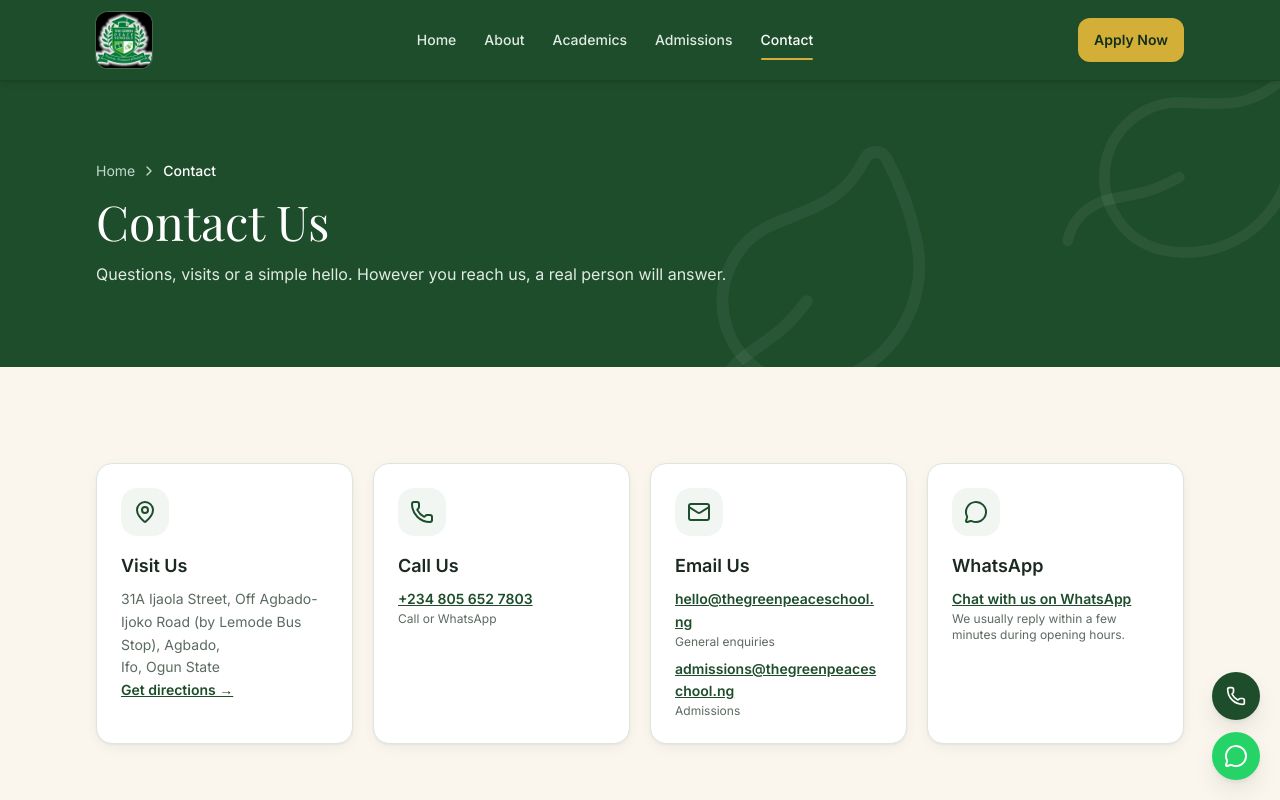
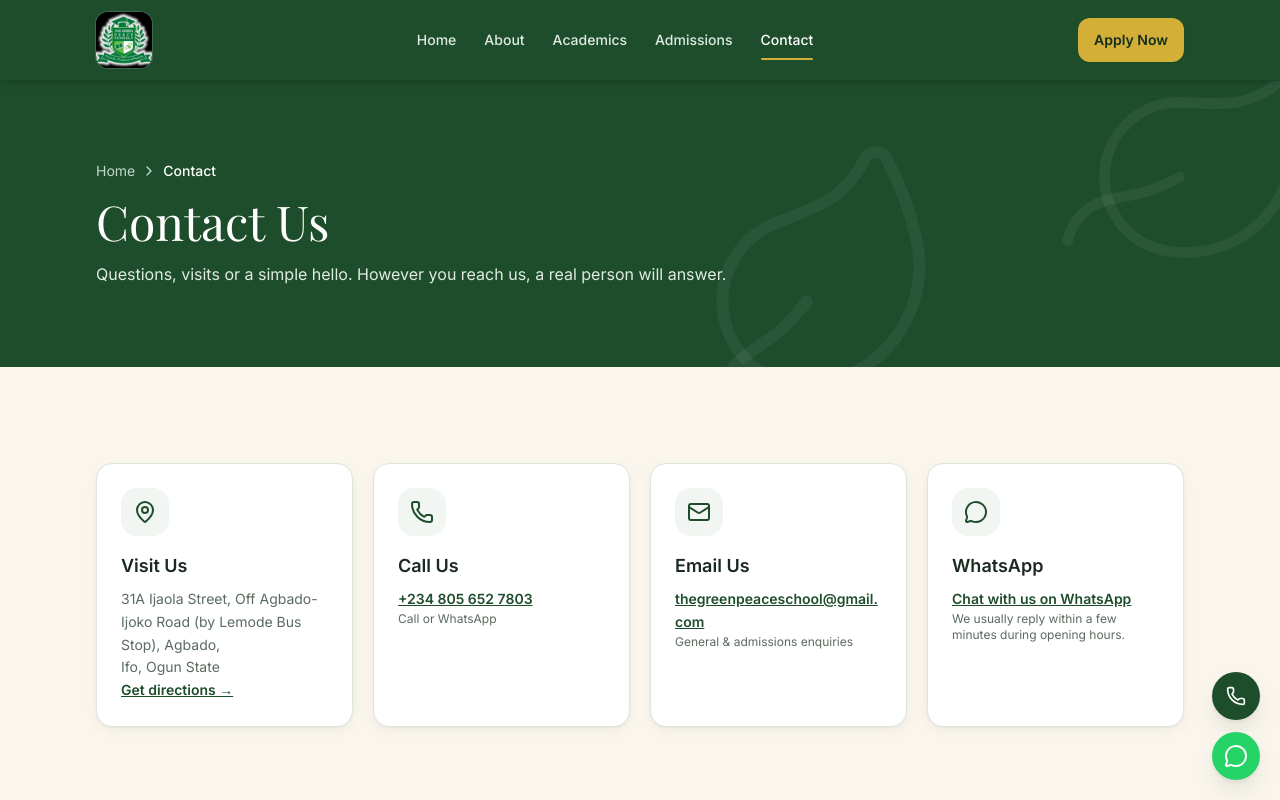
Before and after one commit to Ayanfe007/The-Green-Peace-College, a Next.js app: page /contact in a window 1280 px wide. Shown: the top 800 px of the page. Built offline with nearby package versions, Linux system fonts and the light colour scheme; a web font is replaced by a local one.

Commit message:
New Headmistress photo; school Gmail (thegreenpeaceschool@gmail.com) set as the single inbox

```diff
--- a/app/contact/page.tsx
+++ b/app/contact/page.tsx
@@ -77,16 +77,7 @@ const INFO_CARDS: Array<{
           <a href={`mailto:${siteConfig.email}`} className="break-all font-semibold text-primary underline">
             {siteConfig.email}
           </a>
-          <span className="block text-xs text-text-muted">General enquiries</span>
-        </li>
-        <li>
-          <a
-            href={`mailto:${siteConfig.admissionsEmail}`}
-            className="break-all font-semibold text-primary underline"
-          >
-            {siteConfig.admissionsEmail}
-          </a>
-          <span className="block text-xs text-text-muted">Admissions</span>
+          <span className="block text-xs text-text-muted">General &amp; admissions enquiries</span>
         </li>
       </ul>
     ),
--- a/lib/siteConfig.ts
+++ b/lib/siteConfig.ts
@@ -31,8 +31,10 @@ export const siteConfig = {
   // TODO: add a second number here when the school has one.
   phones: [{ label: "Call or WhatsApp", number: "+234 805 652 7803" }],
 
-  email: "hello@thegreenpeaceschool.ng", // TODO: replace
-  admissionsEmail: "admissions@thegreenpeaceschool.ng", // TODO: replace
+  // One school inbox for now (both forms deliver here). Add a second
+  // admissions address in siteConfig if the school gets one later.
+  email: "thegreenpeaceschool@gmail.com",
+  admissionsEmail: "thegreenpeaceschool@gmail.com",
 
   // WhatsApp number (international format, digits). Used for the
   // floating chat button and the contact cards.
```
Also changed, not shown: public/images/headmistress.jpg.
